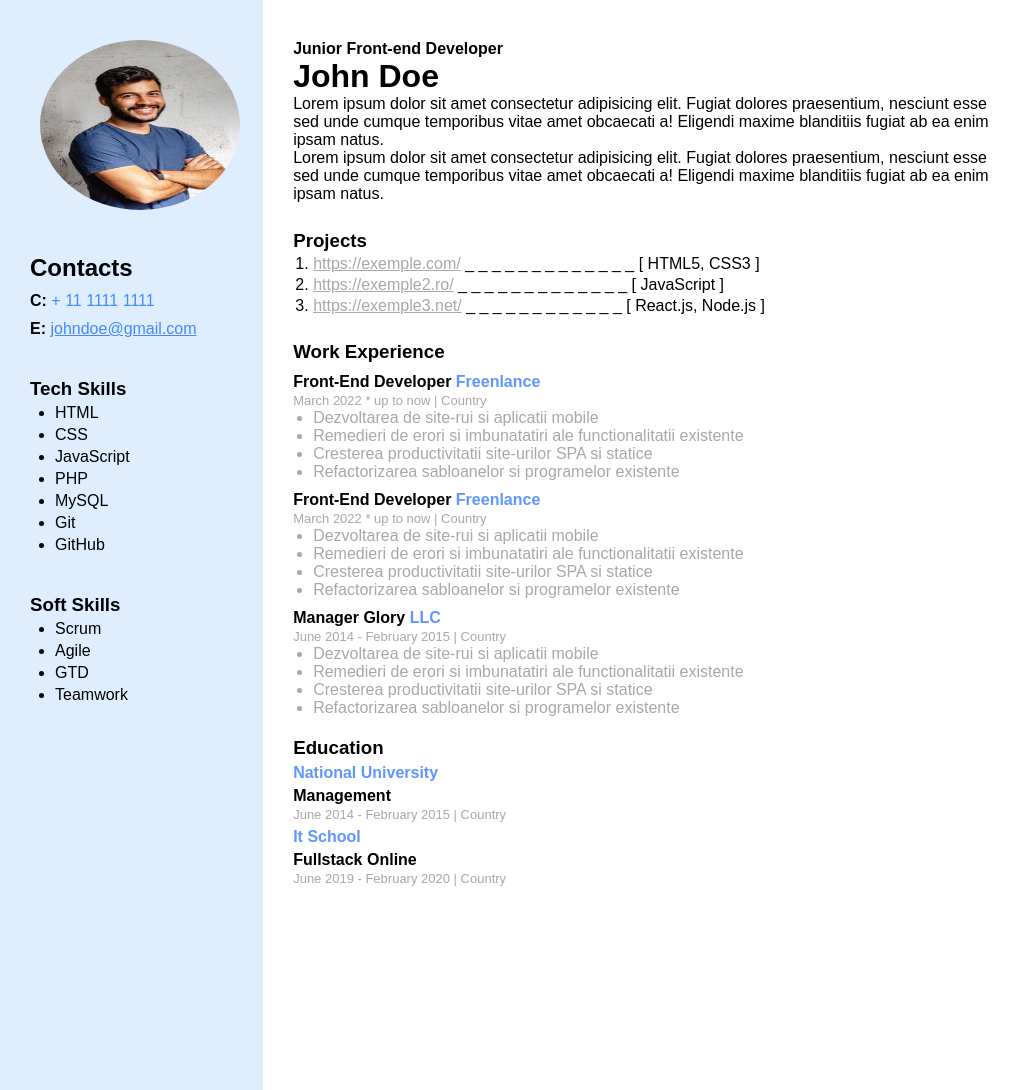
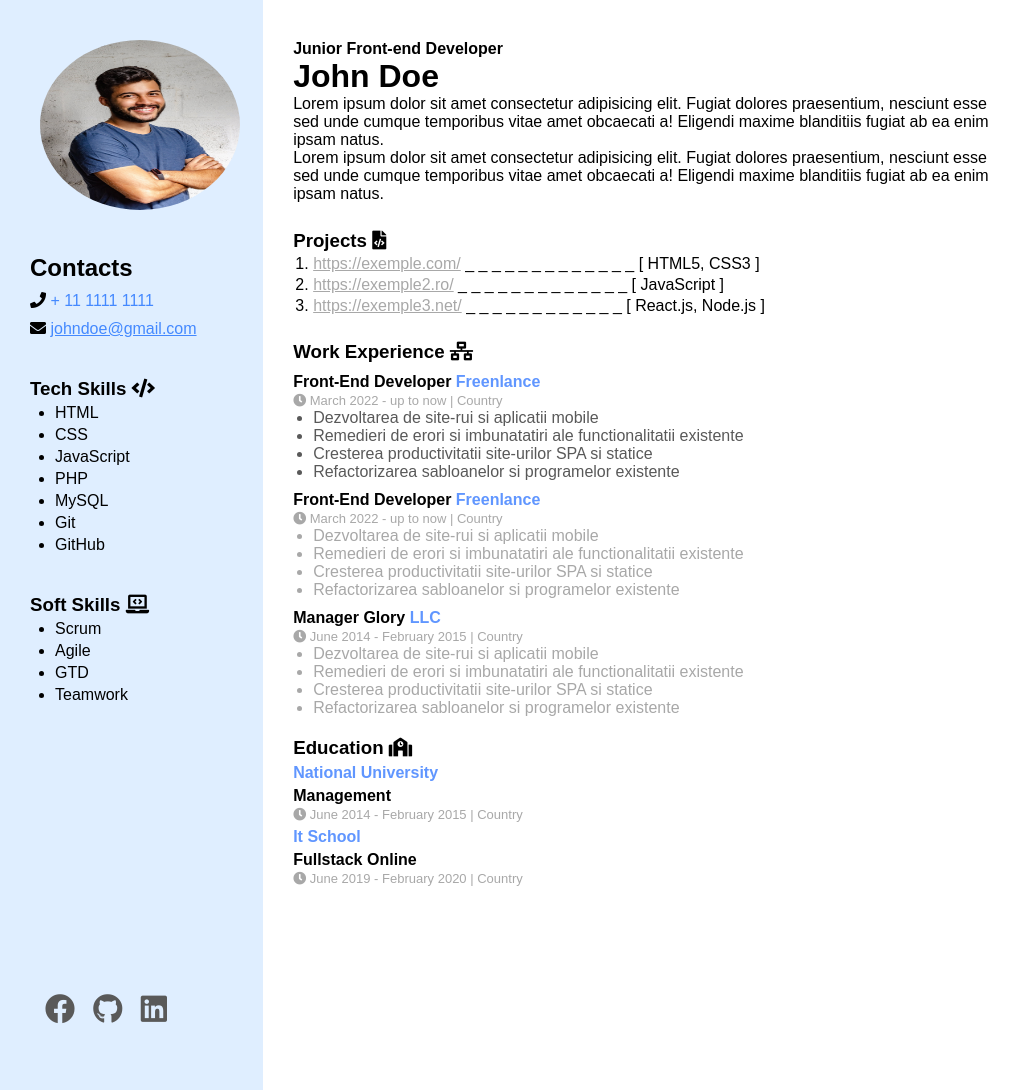
Before and after one commit to CiprianGorghiu/Sablon-CV, a plain HTML site: page index.html in a window 1280 px wide. Shown: the whole page, without its empty margins (0-1021 px from the left). Drawn offline with Linux system fonts and the light colour scheme.

Commit message:
Add files via upload

```diff
--- a/index.html
+++ b/index.html
@@ -4,6 +4,8 @@
     <meta charset="UTF-8">
     <meta name="viewport" content="width=device-width, initial-scale=1.0">
     <link rel="stylesheet" href="style.css">
+    <!-- Import font awesome -->
+    <link rel="stylesheet" href="https://use.fontawesome.com/releases/v5.15.4/css/all.css">
     <title>Template CV</title>
 </head>
 <body>
@@ -14,11 +16,11 @@
             </div>
             <div class="contact">
                 <h2>Contacts</h2>
-                <p><b>C:</b> <span class="ph-number">+ 11 1111 1111</span></p>
-                <p><b>E:</b> <a href="mailto:johndoe@gmail.com">johndoe@gmail.com </a></p>
+                <p><i class="fa fa-phone"></i><span class="ph-number"> + 11 1111 1111</span></p>
+                <p><i class="fa fa-envelope"></i> <a href="mailto:johndoe@gmail.com">johndoe@gmail.com </a></p>
             </div>
             <div class="tech-skills">
-                <h3>Tech Skills</h3>
+                <h3>Tech Skills <i class="fa fa-code"></i></h3>
                 <ul>
                     <li>HTML</li>
                     <li>CSS</li>
@@ -29,7 +31,7 @@
                     <li>GitHub</li>
             </div>
             <div class="soft-skills">
-                <h3>Soft Skills</h3>
+                <h3>Soft Skills <i class="fa fa-laptop-code"></i></h3>
                 <ul>
                     <li>Scrum</li>
                     <li>Agile</li>
@@ -37,6 +39,13 @@
                     <li>Teamwork</li>
 
                 </ul>
+            </div>
+            <div class="social">
+                <!-- <h5 >Social Media </h5> -->
+                    <a href="https://www.facebook.com/ciprian.gorghiu.3/"><i class="fab fa-facebook"></i></a>
+                    <a href="https://github.com/CiprianGorghiu"><i class="fab fa-github"></i></a>
+                    <a href="https://www.linkedin.com/in/gorghiu-ciprian-733ab523b/"><i class="fab fa-linkedin"></i></a>
+
             </div>
         </div>
         <div class="content">
@@ -49,7 +58,7 @@
             </div>
             </div>
             <div class="project">
-                <h3>Projects</h3>
+                <h3>Projects <i class="fa fa-file-code"></i></h3>
                 <ol>
                     <li><a href="#">https://exemple.com/</a> _ _ _ _ _ _ _ _ _ _ _ _ _  [ HTML5, CSS3 ]</li>
                     <li><a href="#">https://exemple2.ro/</a>  _ _ _ _ _ _ _ _ _ _ _ _ _  [ JavaScript ]</li>
@@ -59,10 +68,10 @@
             </div>
             <div class="work-experince">
 
-                <h3>Work Experience</h3>
+                <h3>Work Experience <i class="fa fa-network-wired"></i></h3>
                 <div class="job1">
                 <h4>Front-End Developer <span class="blue">Freenlance</span></h4>
-                <span class="date">March 2022 * up to now | Country</span>
+                <span class="date"><i class="fa fa-clock"></i> March 2022 - up to now | Country</span>
                 <ul>
                     <li>Dezvoltarea de site-rui si aplicatii mobile</li>
                     <li>Remedieri de erori si imbunatatiri ale functionalitatii existente</li>
@@ -73,7 +82,7 @@
             </div>
             <div class="job2">
                 <h4>Front-End Developer <span class="blue">Freenlance</span></h4>
-                <span class="date">March 2022 * up to now | Country</span>
+                <span class="date"><i class="fa fa-clock"></i> March 2022 - up to now | Country</span>
                 <ul>
                     <li>Dezvoltarea de site-rui si aplicatii mobile</li>
                     <li>Remedieri de erori si imbunatatiri ale functionalitatii existente</li>
@@ -84,7 +93,7 @@
             </div>
             <div class="job3">
                 <h4>Manager Glory <span class="blue">LLC</span></h4>
-                <span class="date">June 2014 - February 2015 | Country</span>
+                <span class="date"><i class="fa fa-clock"></i> June 2014 - February 2015 | Country</span>
                 <ul>
                     <li>Dezvoltarea de site-rui si aplicatii mobile</li>
                     <li>Remedieri de erori si imbunatatiri ale functionalitatii existente</li>
@@ -95,14 +104,14 @@
             </div>
             </div>
             <div class="education">
-                <h3>Education</h3>
+                <h3>Education <i class="fa fa-school"></i></h3>
                 <h4><span class="blue">National University</span></h4>
                 <h4>Management</h4>
-                <span class="date">June 2014 - February 2015 | Country</span>
+                <span class="date"><i class="fa fa-clock"></i> June 2014 - February 2015 | Country</span>
 
                 <h4><span class="blue">It School</span></h4>
                 <h4>Fullstack Online</h4>
-                <span class="date">June 2019 - February 2020 | Country</span>
+                <span class="date"><i class="fa fa-clock"></i> June 2019 - February 2020 | Country</span>
             </div>
 
     </div>
--- a/style.css
+++ b/style.css
@@ -56,6 +56,26 @@
     margin-top: 4px;
     margin-left: 25px
 }
+.social{
+    margin-left: 35px;
+    margin-top: 270px;
+    font-size: 30px;
+
+}
+.social i{
+    margin-top: 20px;
+    padding-left: 10px;
+}
+.social h5{
+    margin-top: 10px;
+
+}
+.social a:active{
+    color:#4489FF;
+}
+.social a{
+    color: #595959;
+}
 .content{
     display: flex;
     flex:3;
@@ -99,7 +119,7 @@ height: 100px;
     color:#A8A8A8;
     margin-left: 20px;
 }
-.work-experince .frontend1 li{
+.work-experince .job1 li{
     color: #595959;
 }
 .education{
```
